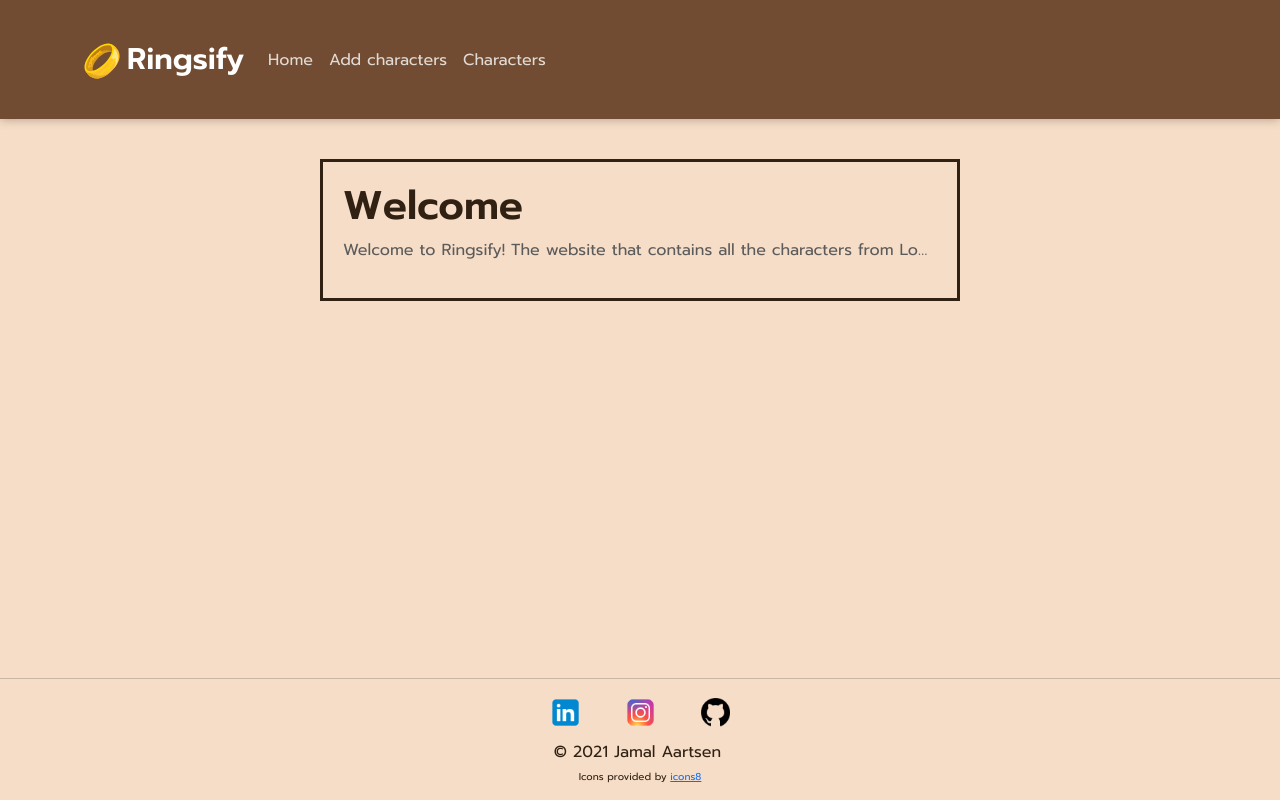
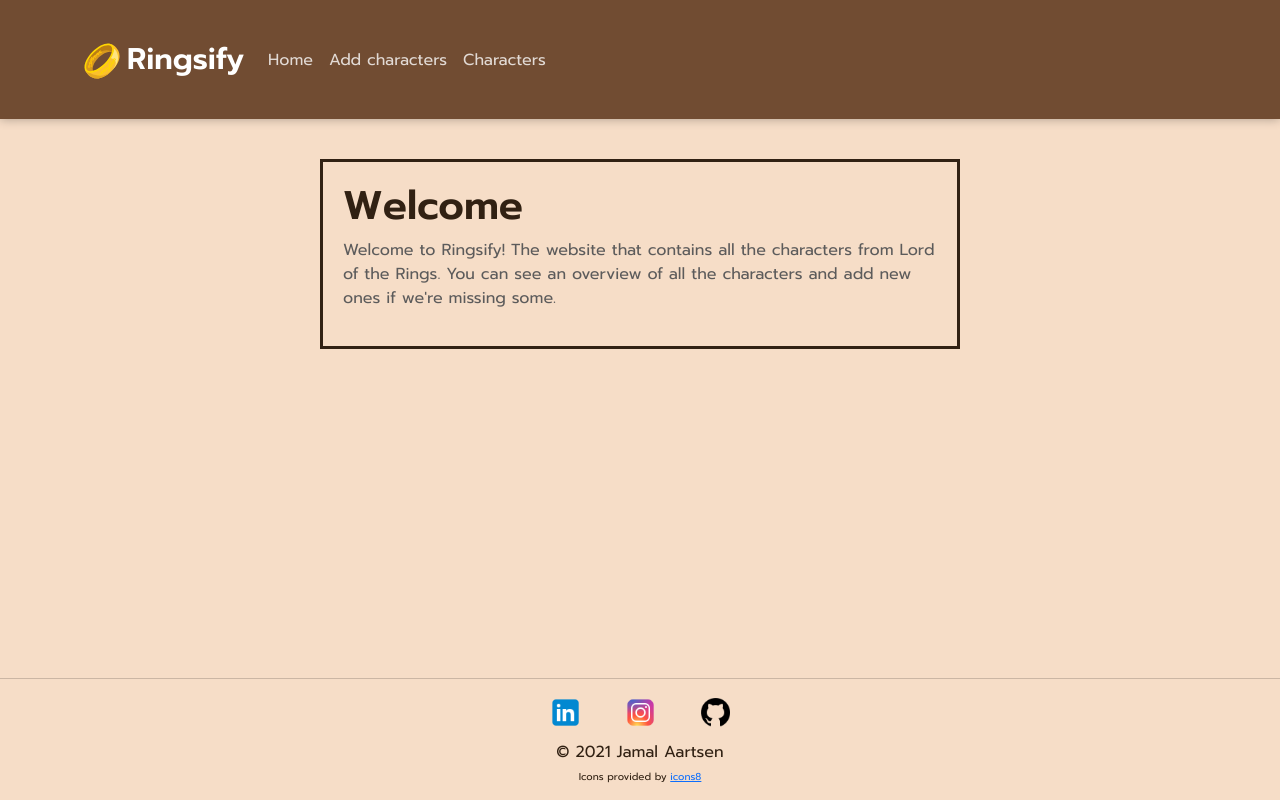
Before and after one commit to JamalAartsen/Ringsify-App, a React (Create React App) app: page / in a window 1280 px wide. Built offline with nearby package versions, Linux system fonts and the light colour scheme.

Commit message:
change some classnames

```diff
--- a/public/styles.css
+++ b/public/styles.css
@@ -242,11 +242,10 @@ input {
     background-image: linear-gradient(to right, #fdf3ea,  #fff);
 }
 
-.card-character h3, p {
+.card-character-text {
     display: block;
     color: #312113;
     overflow: hidden;
-    white-space: normal;
     margin-right: 5px;
     text-overflow: ellipsis;
     white-space: nowrap;
--- a/src/components/CharacterCard.jsx
+++ b/src/components/CharacterCard.jsx
@@ -11,8 +11,8 @@ function CharacterCard(props) {
     return (
         <div onClick={clickCard} className="card-character">
             <div className="text-container-character">
-                <h3>{props.name}</h3>
-                <p>{props.race}</p>
+                <h3 className="card-character-text">{props.name}</h3>
+                <p className="card-character-text">{props.race}</p>
             </div>
             <div className="card-image-container">
                 <img className="card-img-character" src={props.image} alt="character-img" />
```
